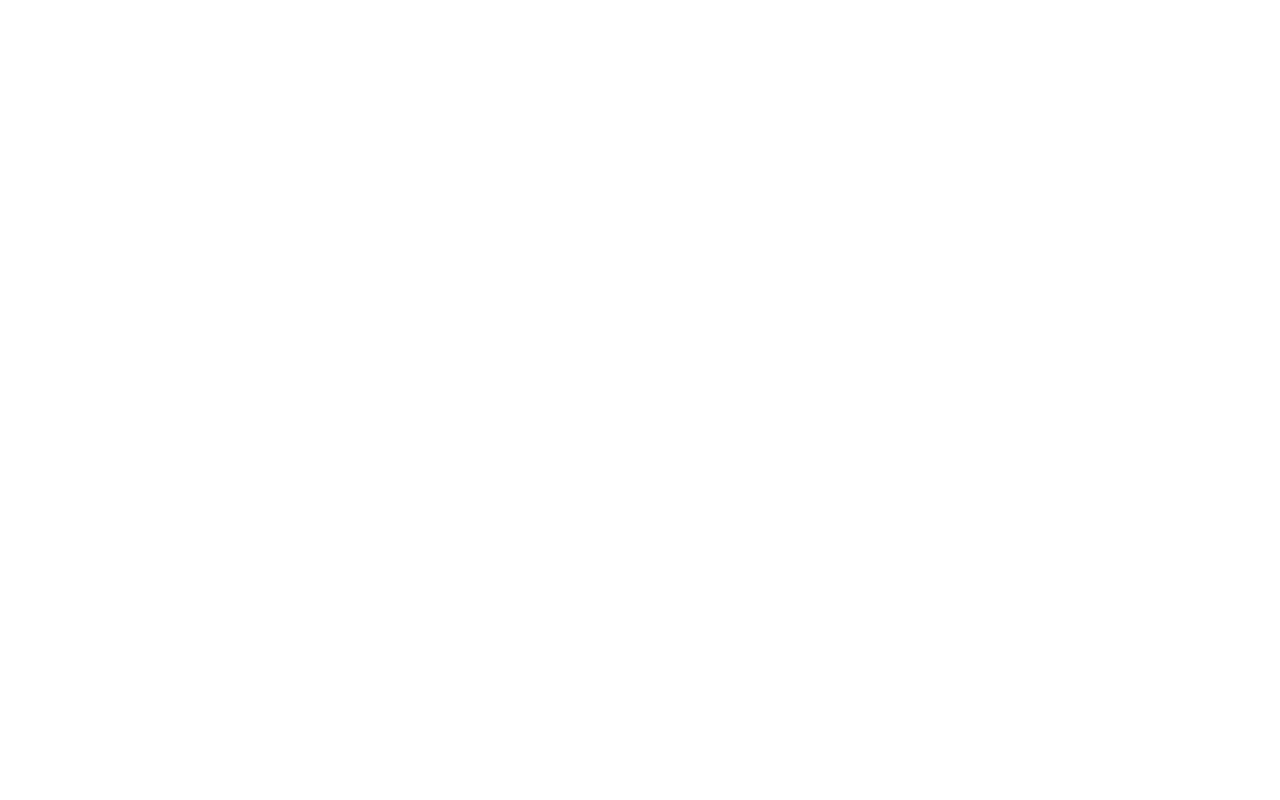
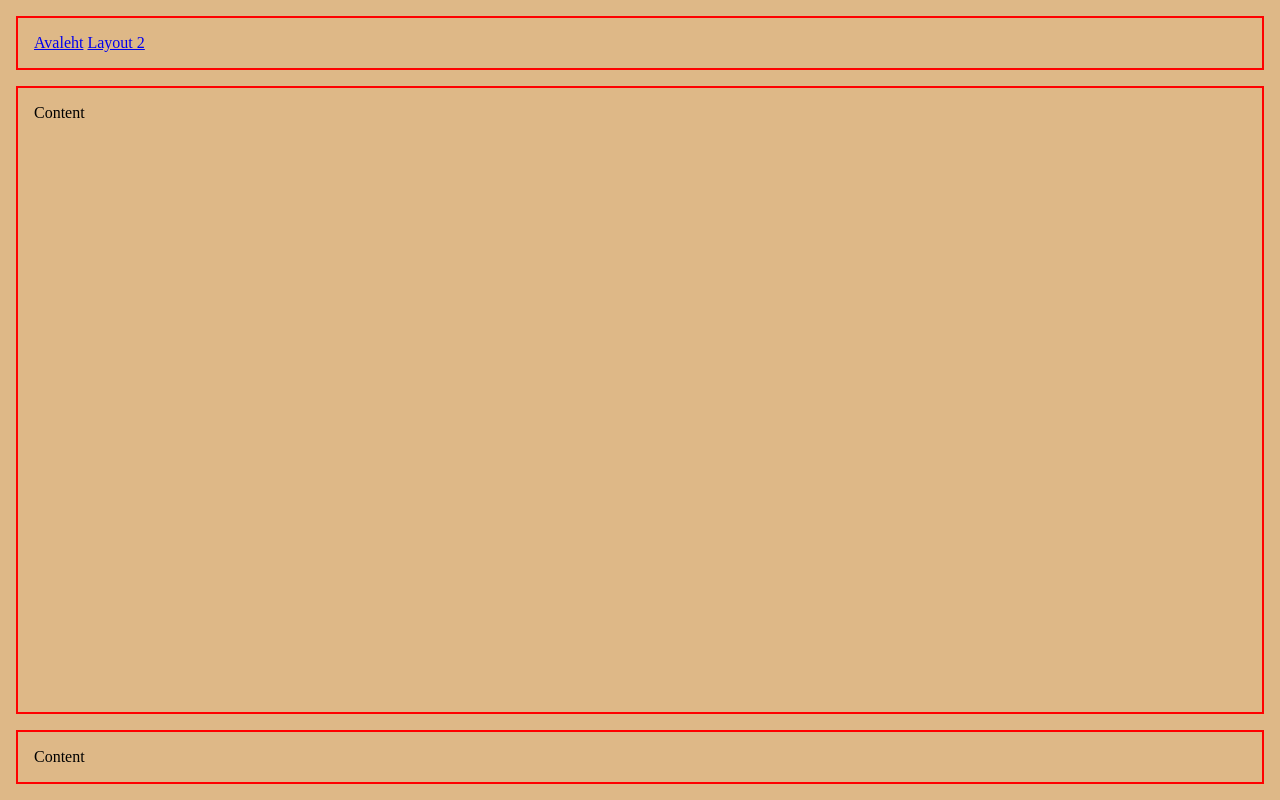
Before and after one commit to TonyVoro/grid-start, a plain HTML site: page index.html in a window 1280 px wide. Drawn offline with Linux system fonts and the light colour scheme.

Commit message:
Second Layout

```diff
--- a/index.html
+++ b/index.html
@@ -4,10 +4,23 @@
     <meta charset="UTF-8">
     <meta http-equiv="X-UA-Compatible" content="IE=edge">
     <meta name="viewport" content="width=device-width, initial-scale=1.0">
-    <title>Document</title>
+    <title>Grid Layout</title>
     <link rel="stylesheet" href="styles.css">
 </head>
 <body>
-    <div></div>
+    <div class="container">
+        <header>
+            <nav>
+                <a href="./index.html">Avaleht</a>
+                <a href="./second-layout.html">Layout 2</a>
+            </nav>
+        </header>
+        <main>
+            <p class="content">Content</p>
+        </main>
+        <footer>
+            <p class="content">Content</p>
+        </footer>
+    </div>
 </body>
 </html>
--- /dev/null
+++ b/second-layout.css
@@ -0,0 +1,36 @@
+* {
+    margin: 0;
+    padding: 0;
+    box-sizing: border-box;
+}
+
+.second-layout {
+    display: grid;
+    grid-template-columns: minmax(100px, 300px) 1fr minmax(100px, 300px);
+    grid-template-rows: auto auto 1fr auto;
+    background-color: lightblue;
+    min-height: 100vh;
+    padding: 1rem;
+    gap: 10px;
+}
+
+header, footer {
+    grid-column: 1 / 4;
+}
+
+aside {
+    grid-row: 2 / 4;
+}
+
+.left-aside {
+    grid-column: 1 / 2;
+}
+
+.right-aside {
+    grid-column: 3 / 4;
+}
+
+header, footer, main, aside, nav {
+    padding: 1rem;
+    border: 2px solid red;
+}
--- a/styles.css
+++ b/styles.css
@@ -0,0 +1,23 @@
+* {
+    margin: 0;
+    padding: 0;
+    box-sizing: border-box;
+}
+
+.container {
+    display: grid;
+    grid-template-rows: auto 1fr auto;
+    gap: 1rem;
+    background-color: burlywood;
+    min-height: 100vh;
+    padding: 1rem;
+}
+
+.container > * {
+    border: 2px solid red;
+}
+
+header, footer, main {
+    padding: 1rem;
+    border: 2px solid red;
+}
```
Also changed, not shown: second-layout.html (added, +25 -0 lines).
